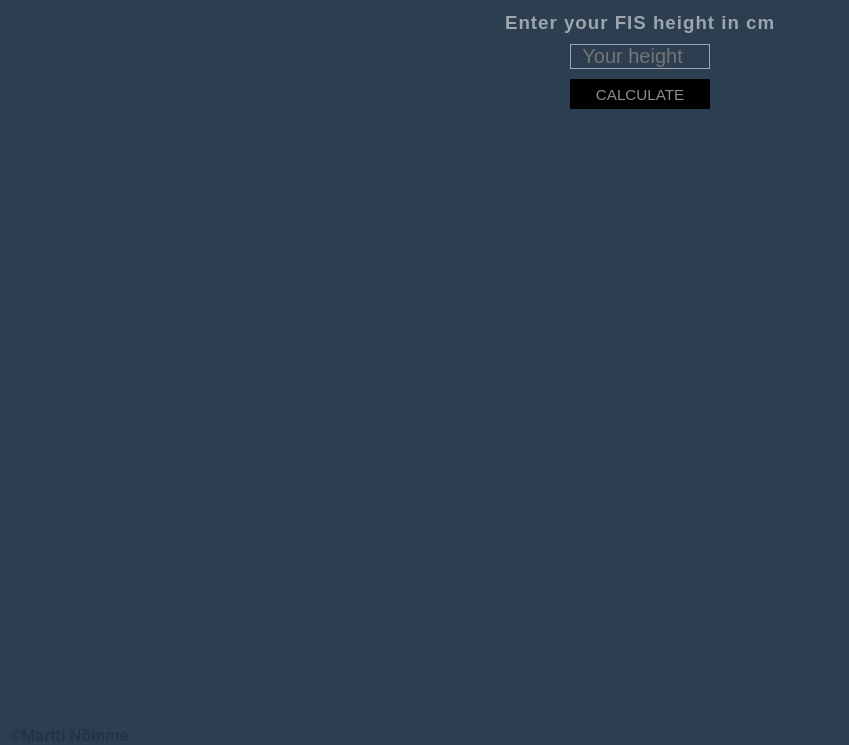
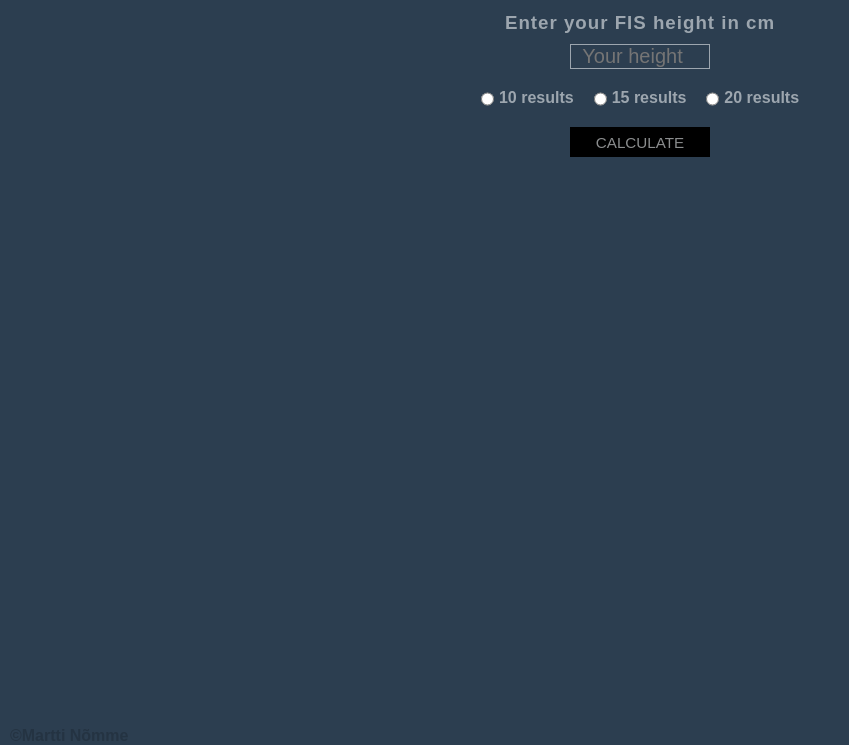
Before and after one commit to WiizlM/skiCalc, a plain HTML site: page skilengthcalc.html in a window 1280 px wide. Shown: the part 55-800 px from the top of the page, without its empty margins (0-849 px from the left). Drawn offline with nearby package versions, Linux system fonts and the light colour scheme.

Commit message:
radio buttons added

```diff
--- a/app.js
+++ b/app.js
@@ -8,9 +8,10 @@ new Vue ({
         title: 'SKI CALC',
         instruction: 'Enter your FIS height in cm',
         btn: 'CALCULATE',
-        amountOfResults: 10,
+        amountOfResults: 0,
         minValue: 140,
-        maxValue: 200
+        maxValue: 200,
+
 
     },
     methods: {
@@ -38,7 +39,7 @@ new Vue ({
             if (this.height <= this.maxValue && this.height >= this.minValue) {
                 h = 21;
                 for (i = 0; i < this.amountOfResults; i++) {
-                    weight = h * this.height * this.height / 10000;
+                    weight = h * this.height ** 2 / 10000;
                     kaalud.push(weight.toFixed(1));
                     h = h - 0.125;
                 }
--- a/skilengthcalc.html
+++ b/skilengthcalc.html
@@ -18,6 +18,20 @@
         <form>
           <div class="input">
             <input v-model="height" type="number" placeholder = "Your height" @keypress.enter.prevent ="calculateResults">
+          </div>
+          <div class="radioButtons">
+            <div>
+              <input type="radio" name="results" value="10" v-model="amountOfResults">
+              <label for="10">10 results</label>
+            </div>
+            <div>
+              <input type="radio" name="results" value="15" v-model="amountOfResults">
+              <label for="15">15 results</label>
+            </div>
+            <div>
+              <input type="radio" name="results" value="20" v-model="amountOfResults">
+              <label for="20">20 results</label>
+            </div>
           </div>
           <div>
             <button type="button" @click="calculateResults" class = "btn1">{{btn}}</button>
--- a/style.css
+++ b/style.css
@@ -41,6 +41,25 @@ h3 {
     color: #ecf0f196;
 }
 
+.radioButtons {
+    display: flex;
+    justify-content: center;
+    margin-top: 10px;
+}
+.radioButtons div {
+    display: flex;
+    justify-content: start;
+    margin: 10px;
+}
+
+.radioButtons div label {
+    margin-left: 5px;
+}
+
+.radioButtons input {
+    margin-top: 2px;
+}
+
 .btn1 {
     display: block;
     width: 140px;
@@ -82,7 +101,7 @@ h3 {
 }
 
 footer {
-    position: absolute;
+    position: fixed;
     bottom: 0;
     padding-left: 10px;
     color: rgba(0, 0, 0, 0.171);
```
